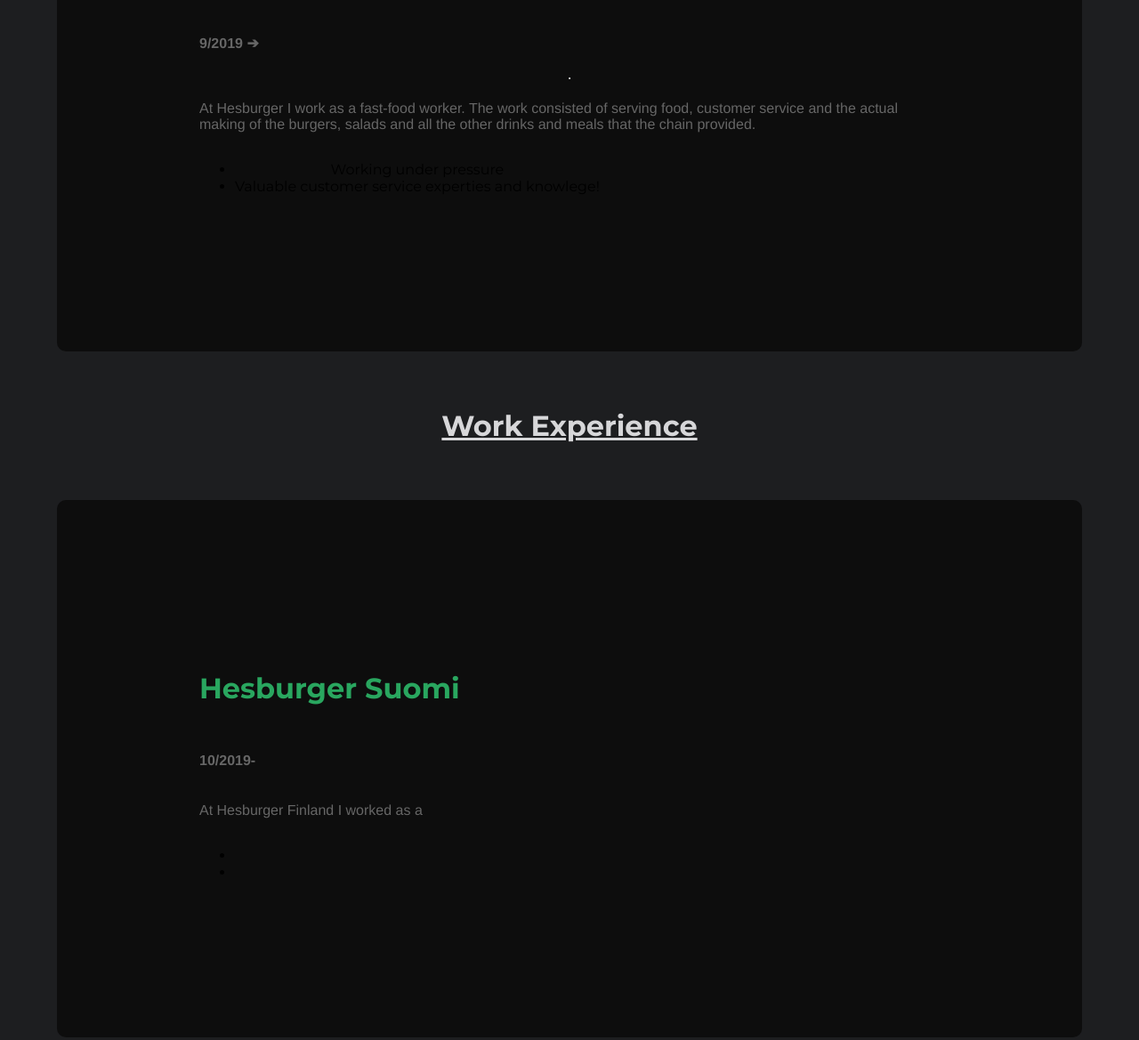
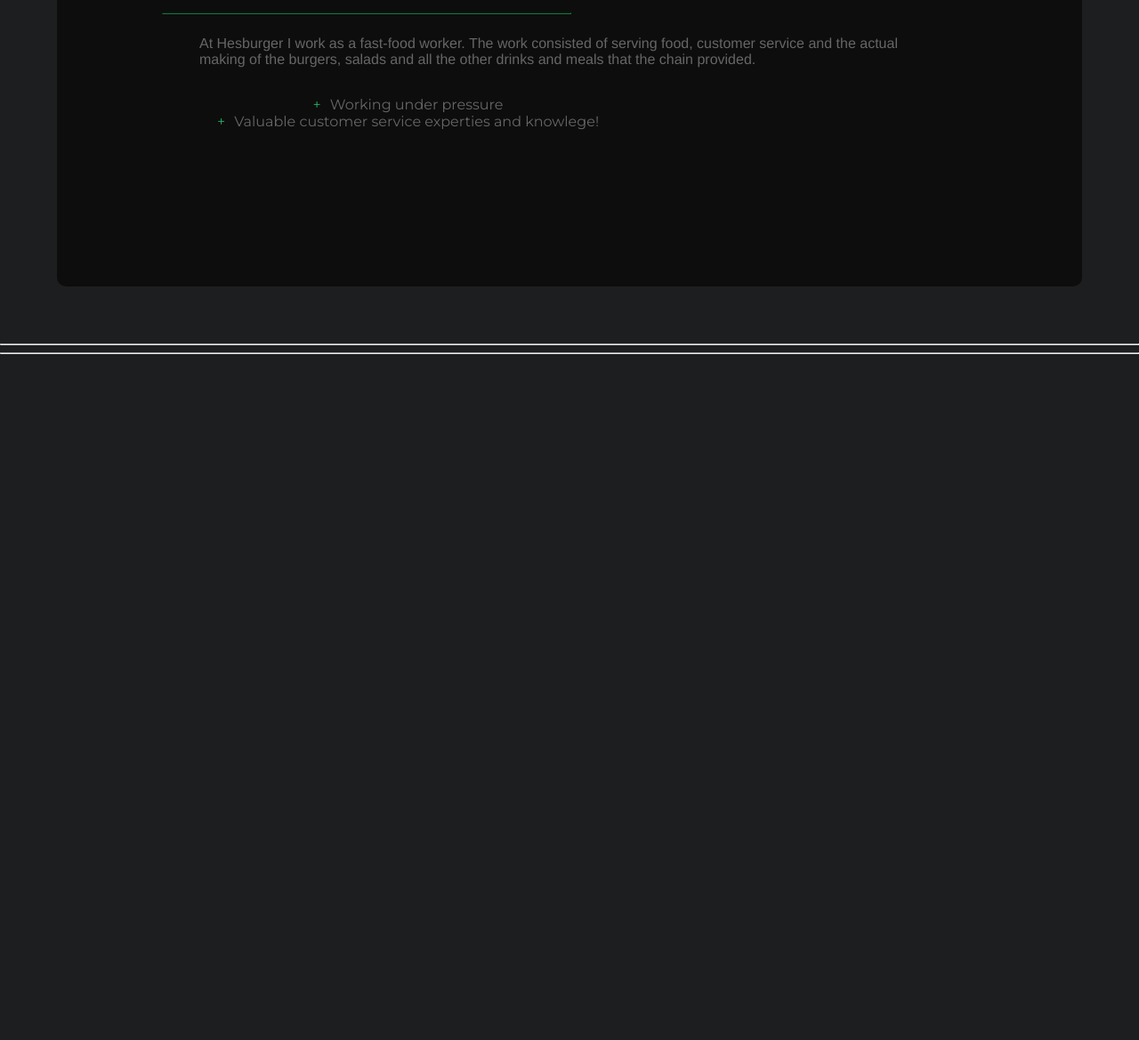
Before and after one commit to Ep1cFIN/Resume-website, a plain HTML site: page index.html in a window 1280 px wide. Shown: the part 1185-2354 px from the top of the page at 89% size. After the commit the page ends 1591 px from the top, so only its background shows below. Drawn offline with Linux system fonts and the light colour scheme.

Commit message:
Edited the appearance of the card elements

```diff
--- a/Resources/stylesheet.css
+++ b/Resources/stylesheet.css
@@ -57,14 +57,16 @@
 
 h3{
     text-align: left;
-font: normal normal bold 32px/39px Montserrat;
-letter-spacing: 0px;
-color: var(--teal);
-opacity: 1;
+    font: normal normal bold 32px/39px Montserrat;
+    letter-spacing: 0px;
+    color: var(--teal);
+    opacity: 1;
+    margin: 1%;
 }
 
 h4{
     font-family: Helvetica, sans-serif;
+    margin: 1%;
     color: var(--text);
 }
 
@@ -85,7 +87,31 @@
     margin: 5vw;
     border-radius: 10px;
     align-items: flex-start;
+    align-content: flex-start;
 }
+
+.card ul{
+    list-style: none;
+    color: var(--text);
+}
+
+.card li::before{
+    content: "+";
+    color: var(--teal);
+    margin-left: -20px;
+    margin-right: 10px;
+}
+
+.card hr{
+    color: var(--dark-green);
+    border-color: var(--dark-green);
+    width: 55%;
+    border-radius: 0;
+    margin-left: -5%;
+
+}
+
+
 
 
 .socialMedia{
--- a/index.html
+++ b/index.html
@@ -49,20 +49,6 @@
       </article>
     </section>
 
-
-    <section >
-      <h2>Work Experience</h2>
-      <div class="card">
-        <h3>Hesburger Suomi</h3>
-        <h4>10/2019-</h4>
-        <p>At Hesburger Finland I worked as a  </p>
-        <ul>
-          <li></li>
-          <li></li>
-        </ul>
-
-      </div>
-    </section>
     <hr>
     <section >
 
```
